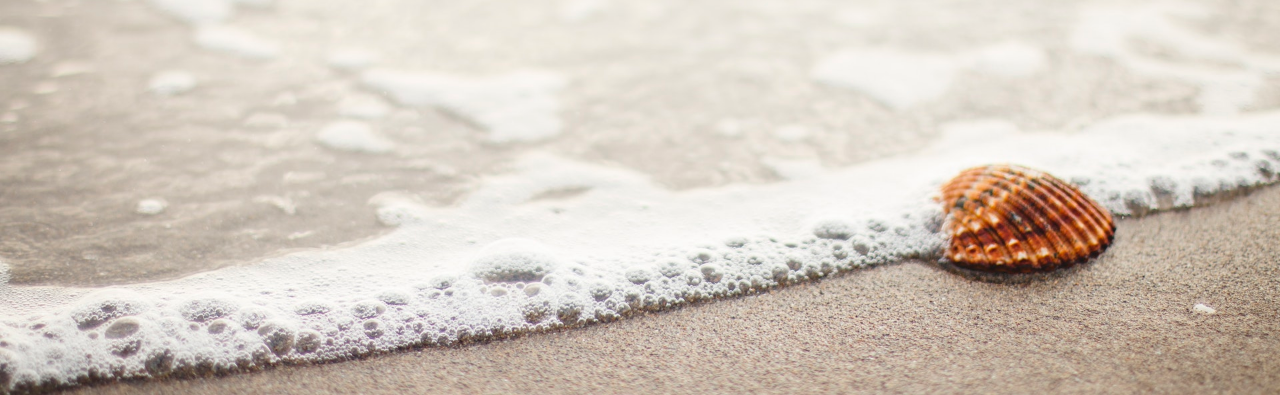
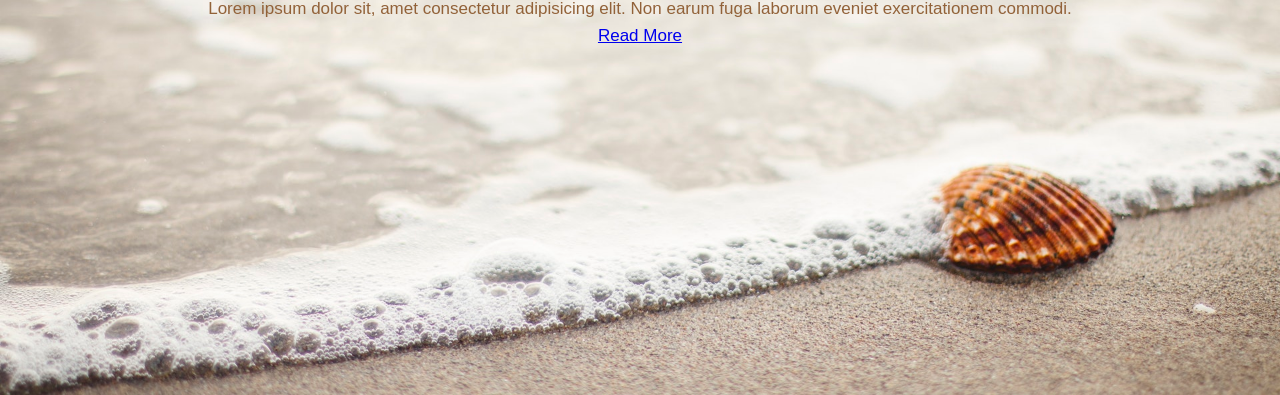
Before and after one commit to WebDevTuts/fullscreen_landing_page, a plain HTML site: page index.html in a window 1280 px wide. Shown: the part 405-800 px from the top of the page. Drawn offline with Linux system fonts and the light colour scheme.

Commit message:
Add styles to vertically and horizontally center header text

```diff
--- a/css/style.css
+++ b/css/style.css
@@ -16,4 +16,9 @@ body {
   background-size: cover;
   background-position: center;
   height: 100vh;
+  display: flex;
+  flex-direction: column;
+  justify-content: center;
+  align-items: center;
+  padding: 0 20px;
 }
```
